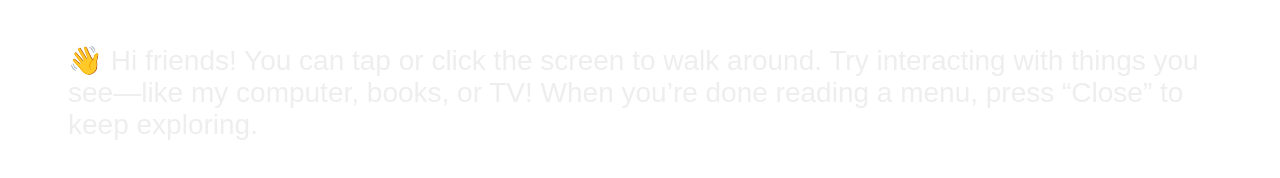
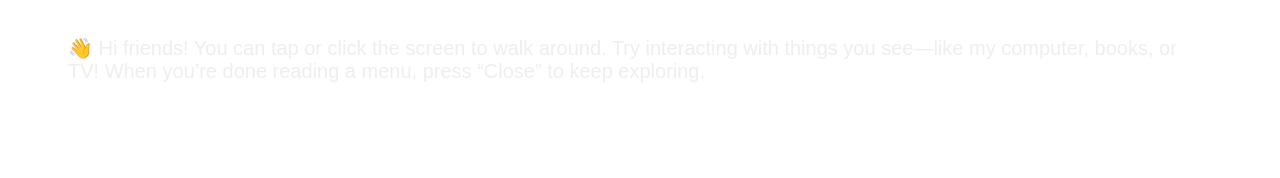
Before and after one commit to rgrover00/2d-grover, a website built with Vite: page index.html in a window 1280 px wide. Built offline with nearby package versions, Linux system fonts and the light colour scheme; what kaboom would draw is missing.

Commit message:
Update index.html v5

```diff
--- a/index.html
+++ b/index.html
@@ -13,11 +13,11 @@
     <style>
       @font-face {
         font-family: sans-serif;
-        src: url(space_grotesk.ttf);
+        src: url(SpaceGrotesk.ttf);
       }
 
       body {
-        font-family: rubik, sans-serif;
+        font-family: SpaceGrotesk, sans-serif;
         font-size: 2rem;
         overflow: hidden;
       }
@@ -68,7 +68,7 @@
       }
 
       .note {
-        font-size: 1.75rem;
+        font-size: 1.25rem;
         position: absolute;
         left: 5%;
         top: 1vh;
```
